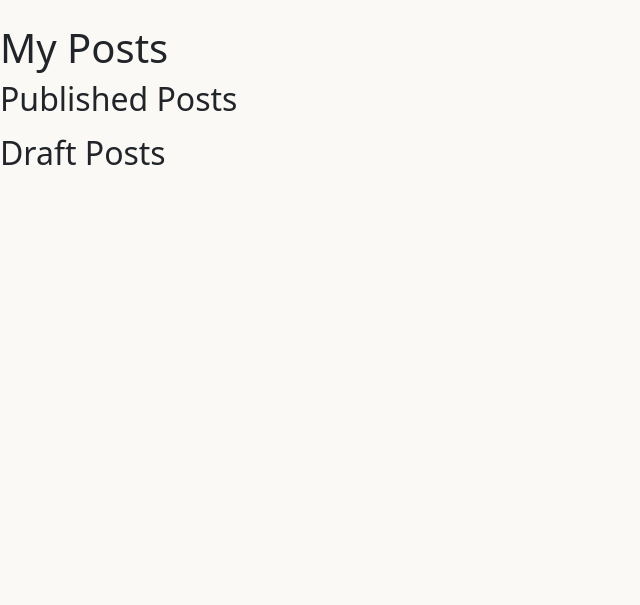
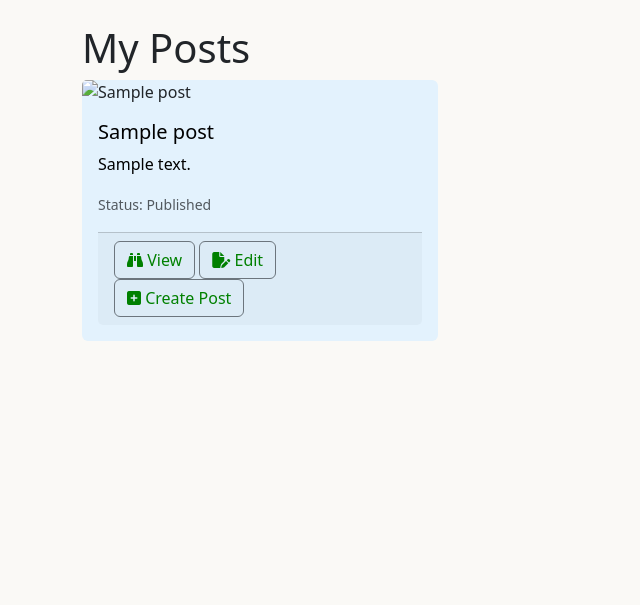
Before and after one commit to Marceillo/kayak-blog-pp4, a Django app: page /my-posts/ in a window 1280 px wide. Shown: the part 76-681 px from the top of the page, without its empty margins (0-640 px from the left). Run offline with Django 4.2, Linux system fonts and the light colour scheme; the first user in the database is signed in; tables that the repository leaves empty hold one stand-in row (Sample ...); some libraries are stand-ins or nearby versions.

Commit message:
Finsh build for users to see there posts in draft and published files updated my_post_list and views

```diff
--- a/blog/templates/blog/my_post_list.html
+++ b/blog/templates/blog/my_post_list.html
@@ -5,38 +5,31 @@
 
 {% block content %}
 
-
-<h1>My Posts</h1>
-
-<h2>Published Posts</h2>
-<ul>
-    {% for post in posts %}
-        {% if post.status == "Published" %}
-            <li>
-                <a href="{% url 'post_detail' post.slug %}">{{ post.title }}</a>
-                <a href="{% url 'update_kayak_post' post.pk %}">Edit</a>
-                <form action="{% url 'delete_kayak_post' post.pk %}" method="post" style="display:inline;">
-                    {% csrf_token %}
-                    <button type="submit">Delete</button>
-                </form>
-            </li>
-        {% endif %}
-    {% endfor %}
-</ul>
-
-<h2>Draft Posts</h2>
-<ul>
-    {% for post in posts %}
-        {% if post.status == "Draft" %}
-            <li>
-                <a href="{% url 'update_kayak_post' post.pk %}">{{ post.title }}</a>
-                <form action="{% url 'delete_kayak_post' post.pk %}" method="post" style="display:inline;">
-                    {% csrf_token %}
-                    <button type="submit">Delete</button>
-                </form>
-            </li>
-        {% endif %}
-    {% endfor %}
-</ul>
+<div class="container">
+    <h1>My Posts</h1>
+    <div class="row">
+        {%for post in posts %}
+        <div class="col-md-4 mb-4">
+            <div class="card h-100">
+                {%if post.blog_image%}
+                <img src="{{post.blog_image.url}}" class="card-img-top" alt="{{post.title}}">
+                {% endif %}
+                <div class="card-body">
+                    <h5 class="card-title">{{post.title}}</h5>
+                    <p class="card-text">{{post.excerpt}}</p>
+                    <p class="card-text"><small class="text-muted">Status: {{post.get_status_display}}</small></p>
+                    <div class="card-footer">
+                        <a href="{%url 'post_detail' post.slug %}" class="btn btn-outline-secondary"><i class="fa-solid fa-binoculars"></i> View</a>
+                        <a href="{%url 'update_kayak_post' post.slug%}" class="btn btn-outline-secondary"><i class="fa-solid fa-file-pen"></i> Edit</a>
+                        <a href="{%url 'create_kayak_post' %}" class="btn btn-outline-secondary"><i class="fa-solid fa-square-plus"></i> Create Post</a>
+                    </div>
+                </div>
+            </div>
+            {% empty %}
+            <p>You have not created any posts yet.</p>
+            {%endfor%}
+        </div>
+    </div>
+</div>
 
 {% endblock %}
--- a/blog/views.py
+++ b/blog/views.py
@@ -1,4 +1,5 @@
 from django.shortcuts import render, redirect, get_object_or_404
+from django.http import Http404
 from django.contrib.auth.decorators import login_required
 from django.contrib.auth.mixins import LoginRequiredMixin
 from django.views.generic.edit import CreateView, UpdateView, DeleteView
@@ -17,11 +18,19 @@ import cloudinary
 #from allauth.account.views import PasswordChangeView
 
 
-# Create your views here.
+# Views
 
 def post_detail(request, slug):
-    post = get_object_or_404(Post, slug=slug, status=Post.PostStatus.PUBLISHED)
-    return render(request, 'blog/post_kayak_blog.html', {'post': post})
+    post = get_object_or_404(Post, slug=slug)
+    if post.status == Post.PostStatus.PUBLISHED:
+        return render(request, 'blog/post_kayak_blog.html', {'post': post})
+    elif post.status == Post.PostStatus.DRAFT and request.user.is_authenticated and request.user == post.author:
+
+
+            return render(request, 'blog/post_kayak_blog.html', {'post: post'})
+
+            raise Http404("Post not found")
+
 
 def home(request):
     posts = Post.objects.filter(status=Post.PostStatus.PUBLISHED).order_by('-publish')
@@ -30,6 +39,59 @@ def home(request):
 def about(request):
     return render(request, 'blog/about.html')
 
+
+class Create_Kayak_Post_View(LoginRequiredMixin, CreateView):
+    model = Post
+    form_class=PostForm
+    template_name = 'blog/create_kayak_post.html'
+    success_url = reverse_lazy('home')
+
+    def form_valid(self, form):
+        form.instance.author = self.request.user
+        if form.cleaned_data.get('delete_image') and self.object.blog_image:
+            cloudinary.uploader.destroy(self.object.blog_image.public_id)
+            self.object.blog_image = None
+        return super().form_valid(form)
+
+#Update posts
+class Update_Kayak_Post_View(LoginRequiredMixin, UpdateView):
+    model = Post
+    form_class=PostForm
+    template_name = 'blog/update_kayak_post.html'
+    success_url = reverse_lazy('home')
+
+    def get_queryset(self):
+        return Post.objects.filter(author=self.request.user)
+
+    def form_valid(self, form):
+        form.instance.author = self.request.user
+        if form.cleaned_data.get('delete_image') and self.object.blog_image:
+            cloudinary.uploader.destroy(self.object.blog_image.public_id)
+            self.object.blog_image = None
+        return super().form_valid(form)
+
+#Delete posts
+class Delete_Kayak_Post_View(LoginRequiredMixin, DeleteView):
+    model = Post
+    template_name = 'blog/delete_kayak_post.html'
+    success_url = reverse_lazy('home')
+
+
+    def get_queryset(self):
+        return Post.objects.filter(author=self.request.user)
+
+#User tobe able to see there posts
+class My_Post_List_View(LoginRequiredMixin, ListView):
+    model = Post
+    template_name = 'blog/my_post_list.html'
+    context_object_name = 'posts'
+
+
+    def get_queryset(self):
+        return Post.objects.filter(author=self.request.user).order_by('-created')
+
+
+# After login code
 
 @login_required
 def userprofile(request):
@@ -90,55 +152,6 @@ def delete_profile_picture(request):
 
 
 
-class Create_Kayak_Post_View(LoginRequiredMixin, CreateView):
-    model = Post
-    form_class=PostForm
-    template_name = 'blog/create_kayak_post.html'
-    success_url = reverse_lazy('home')
-
-    def form_valid(self, form):
-        form.instance.author = self.request.user
-        if form.cleaned_data.get('delete_image') and self.object.blog_image:
-            cloudinary.uploader.destroy(self.object.blog_image.public_id)
-            self.object.blog_image = None
-        return super().form_valid(form)
-
-#Update posts
-class Update_Kayak_Post_View(LoginRequiredMixin, UpdateView):
-    model = Post
-    form_class=PostForm
-    template_name = 'blog/update_kayak_post.html'
-    success_url = reverse_lazy('home')
-
-    def get_queryset(self):
-        return Post.objects.filter(author=self.request.user)
-
-    def form_valid(self, form):
-        form.instance.author = self.request.user
-        if form.cleaned_data.get('delete_image') and self.object.blog_image:
-            cloudinary.uploader.destroy(self.object.blog_image.public_id)
-            self.object.blog_image = None
-        return super().form_valid(form)
-
-#Delete posts
-class Delete_Kayak_Post_View(LoginRequiredMixin, DeleteView):
-    model = Post
-    template_name = 'blog/delete_kayak_post.html'
-    success_url = reverse_lazy('home')
-
-
-    def get_queryset(self):
-        return Post.objects.filter(author=self.request.user)
-
-
-class My_Post_List_View(LoginRequiredMixin, ListView):
-    model = Post
-    template_name = 'blog/my_post_list.html'
-    context_object_name = 'posts'
-
-
-    def get_queryset(self):
-        return Post.objects.filter(author=self.request.user).order_by('-created')
 
 
 #the below was to for after password change but did not work
```
